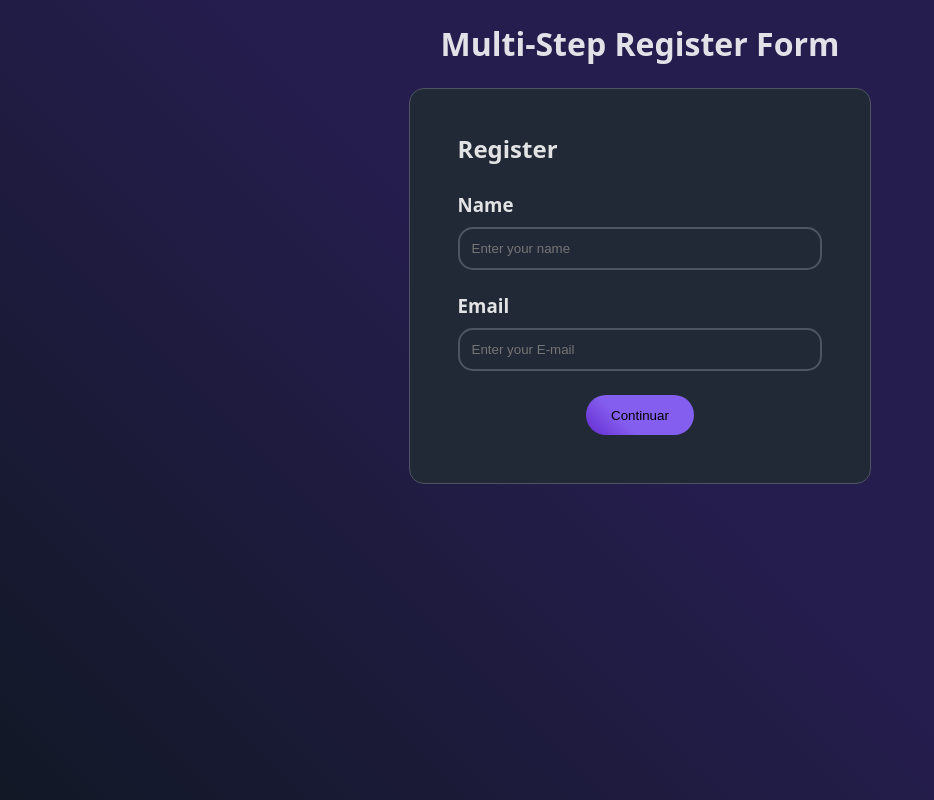
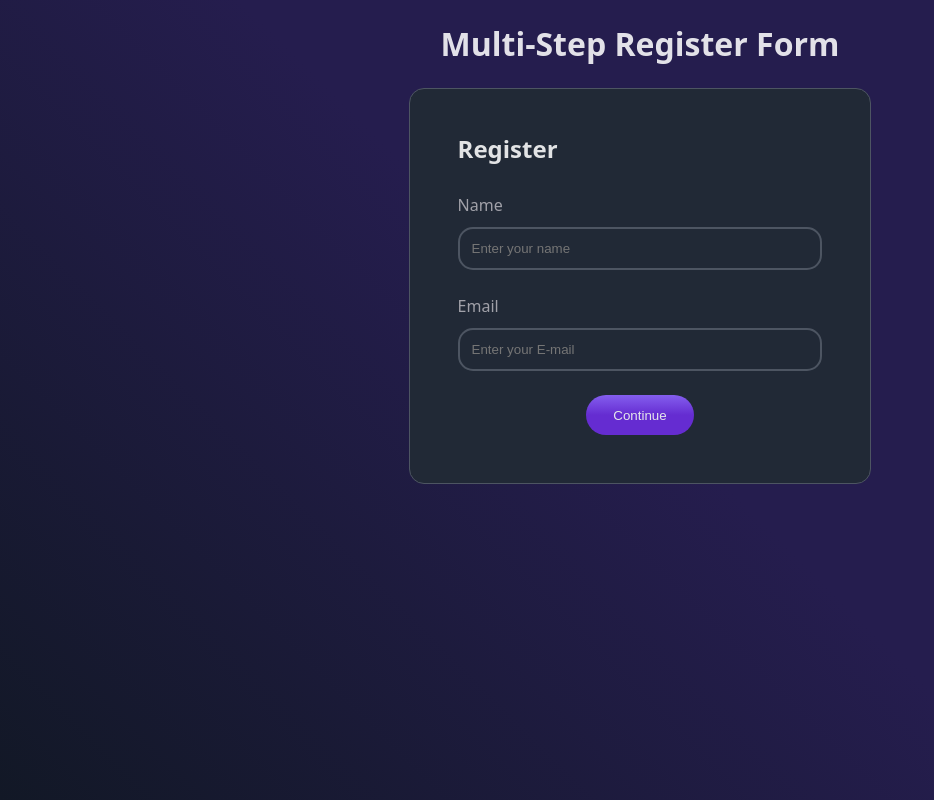
Before and after one commit to julitoai/Proyectos-tictactoe, a React (Vite) app: page / in a window 1280 px wide. Shown: the whole page, without its empty margins (0-934 px from the left). Built offline with nearby package versions, Linux system fonts and the light colour scheme.

Commit message:
Login-css-terminado

```diff
--- a/LogIn/Login.jsx
+++ b/LogIn/Login.jsx
@@ -4,10 +4,10 @@ const Login = () => {
       <h1 className="h1-form">Multi-Step Register Form</h1>
       <div className="container-section">
         <section className="section-box">
-          <h2 className="text-form">Register</h2>
+          <h2>Register</h2>
           <form className="form" action="get">
             <span className="span-form">
-            <h3 className="text-form">Name</h3>
+            <h3 className="register-text">Name</h3>
             <input
               className="input-form"
               type="text"
@@ -15,7 +15,7 @@ const Login = () => {
             />
             </span>
             <span className="span-form">
-            <h3 className="text-form">Email</h3>
+            <h3 className="register-text">Email</h3>
             <input
               className="input-form"
               type="text"
@@ -23,7 +23,7 @@ const Login = () => {
             />
             </span>
             <span className="span-button">
-            <button className="button-form">Continuar</button>
+            <button className="button-form">Continue</button>
             </span>
           </form>
         </section>
--- /dev/null
+++ b/LogIn/Summary.jsx
@@ -0,0 +1,27 @@
+const Summary = () => {
+    return (
+      <>
+        <h1 className="h1-form">Multi-Step Register Form</h1>
+        <div className="container-section">
+          <section className="section-box">
+            <h2 className="text-form">Summary</h2>
+            <div>
+            <p><span className="grey-text">Name:</span> Julián Ruani</p>
+            <p><span className="grey-text">Email:</span> juliamruani@gmail.com</p>
+            </div>
+            <div>
+            <p><span className="grey-text">Topics:</span></p>
+            <ul className="list-sum">
+            <li>User Experience</li>
+            <li>Graphic Design</li>
+            </ul>
+            </div>
+            <span className="span-button">
+            <button className="button-form">Confirm</button>
+            </span>
+          </section>
+        </div>
+      </>
+    );
+  };
+  export default Summary;
--- /dev/null
+++ b/LogIn/Topics.jsx
@@ -0,0 +1,24 @@
+const Topics = () => {
+    return (
+      <>
+        <h1 className="h1-form">Multi-Step Register Form</h1>
+        <div className="container-section">
+          <section className="section-box">
+            <h2 className="text-form">Which topics you are interested in?</h2>
+
+              <div className="container-button">
+              <button className="button-topics">Software Development</button>
+              <button className="button-topics">User Experience</button>
+              <button className="button-topics">Graphic Design</button>
+              </div>
+
+              <span className="span-button">
+              <button className="button-form">Continue</button>
+              </span>
+
+          </section>
+        </div>
+      </>
+    );
+  };
+  export default Topics;
--- a/LogIn/Login.css
+++ b/LogIn/index.css
@@ -2,7 +2,7 @@
     font-family: system-ui, -apple-system, BlinkMacSystemFont, 'Segoe UI', Roboto, Oxygen, Ubuntu, Cantarell, 'Open Sans', 'Helvetica Neue', sans-serif;
     font-size: 16px;
     line-height: 24px;
-    font-weight: 400;
+    font-weight: 350;
 
     color-scheme: light dark;
     color: rgba(255, 255, 255, 0.87);
@@ -30,7 +30,9 @@
     box-sizing: border-box;
   }
 
-  .section-box{
+ /*Login*/
+
+ .section-box{
     background-color: #212936;
     display: flex;
     flex-direction: column;
@@ -52,13 +54,13 @@
 }
 
 .button-form{
+  color:#e5e7eb;
   border-radius: 30px;
   border: none;
   width: 6.75rem;
   height: 2.5rem;
-  background: rgb(101,44,209);
-  background: linear-gradient(45deg, rgba(101,44,209,1) 0%, rgba(132,94,238,1) 35%);
-}
+  background: rgb(132,94,238);
+  background: linear-gradient(180deg, rgba(132,94,238,1) 0%, rgba(101,44,209,1) 50%);}
 
 .input-form{
   background-color: #212936;
@@ -81,6 +83,53 @@
 
 .button-form:hover{
   box-shadow: -1px 1px 10px -2px #4D5562;
-  transform: scale(1.1);
+  transform: scale(1.01);
   transition: 0.5s ease;
 }
+
+.register-text{
+    color: #A1A1A9;
+    font-weight: 400;
+    font-size: medium;
+}
+
+/*Login*/
+
+/*Topics*/
+
+.button-topics{
+    text-align: left;
+    padding-left: 1rem;
+    color: #A1A1A9;
+    border: 1px solid #A1A1A9 ;
+    border-radius: 0.7rem;
+    background-color: #394150;
+    height: 3rem;
+
+}
+
+.button-topics:hover{
+    background: rgb(132,94,238);
+    background: linear-gradient(90deg, rgba(132,94,238,1) 0%, rgba(101,44,209,1) 20%);
+}
+.container-button{
+    display: flex;
+    flex-direction: column;
+    gap: 15px;
+}
+
+/*Topics*/
+
+/*Summary*/
+
+.list-sum{
+    display: flex;
+    flex-direction: column;
+    padding-left: 1.5rem;
+}
+
+.grey-text{
+    color:#A1A1A9;
+}
+
+/*Summary*/
--- a/LogIn/main.jsx
+++ b/LogIn/main.jsx
@@ -1,7 +1,9 @@
 import { StrictMode } from 'react'
 import { createRoot } from 'react-dom/client'
 import Login from './Login'
-import './Login.css'
+import './index.css'
+import Topics from './Topics'
+import Summary from './Summary'
 
 createRoot(document.getElementById('root')).render(
   <StrictMode>
```
